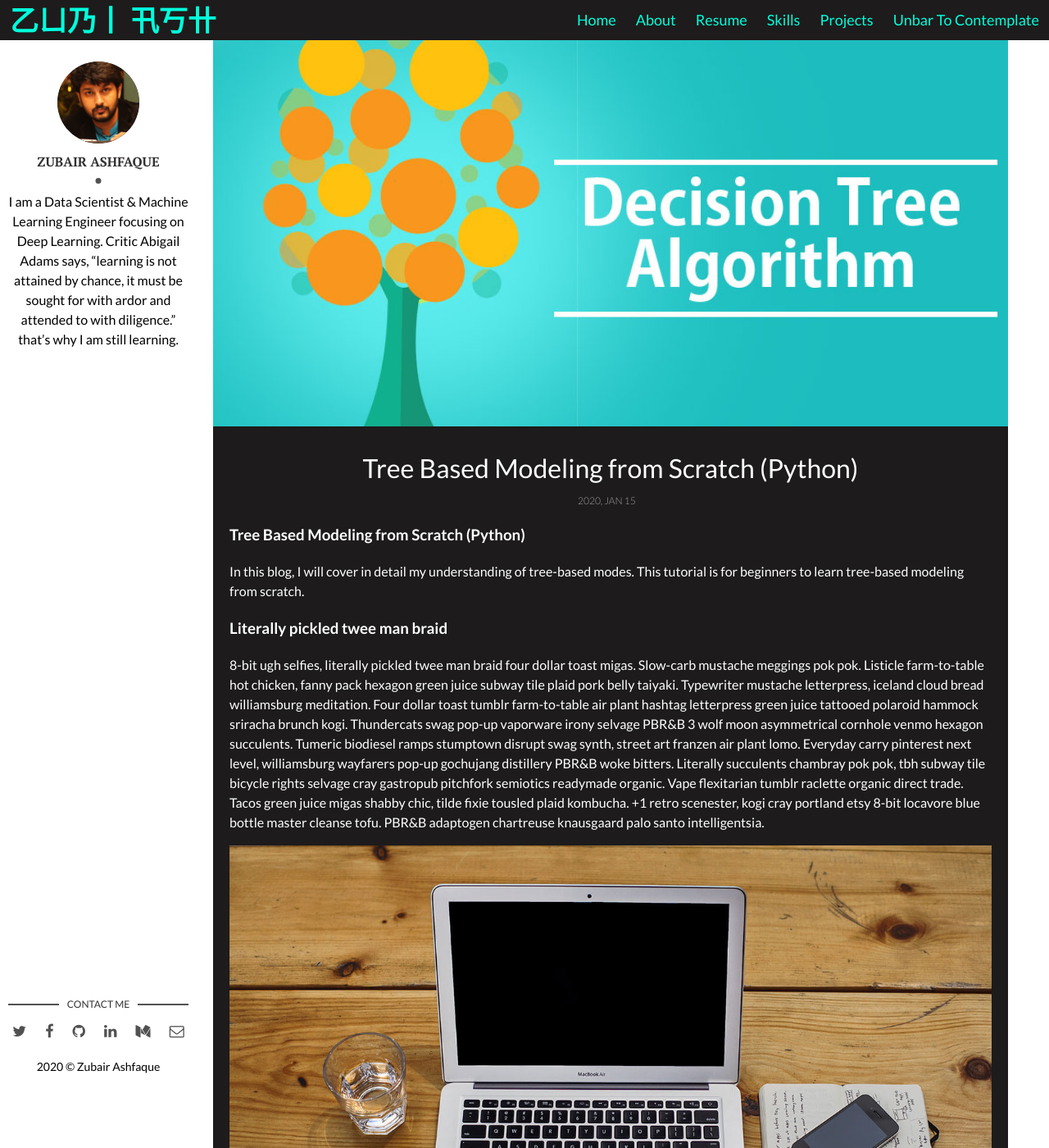
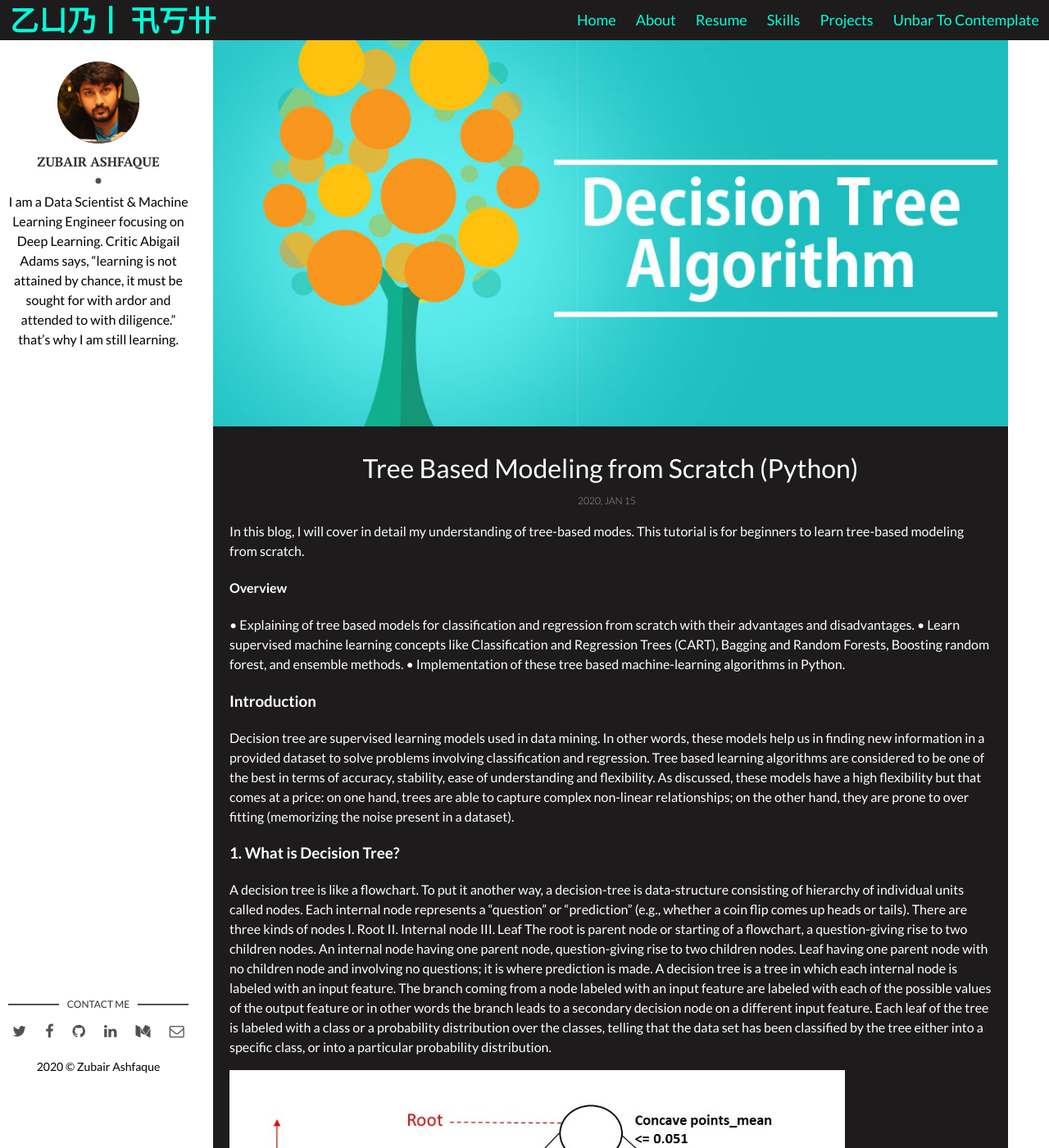
Before and after one commit to zubairashfaque/my-site, a Jekyll site: the page built from _posts/2020-01-16-Tree-Based-Modeling-from-Scratch-(Python).markdown, in a window 1280 px wide and 1400 px high. Shown: the whole window at 82% size. Built offline with Jekyll 4.4.1, drawn with Linux system fonts in a browser that asks for light colours; comment, search, counter and statistics services are not loaded.

Commit message:
Update 2020-01-16-Tree-Based-Modeling-from-Scratch-(Python).markdown

```diff
--- a/_posts/2020-01-16-Tree-Based-Modeling-from-Scratch-(Python).markdown
+++ b/_posts/2020-01-16-Tree-Based-Modeling-from-Scratch-(Python).markdown
@@ -8,13 +8,29 @@ fig-caption: # Add figcaption (optional)
 tags: [ZUBI_ASH, BLOG, DATACAMP, Decision_Tree_Algorithm] # add tag
 ---
 
-### Tree Based Modeling from Scratch (Python)
 In this blog, I will cover in detail my understanding of tree-based modes. This tutorial is for beginners to learn tree-based modeling from scratch.
 
-###  Literally pickled twee man braid
-8-bit ugh selfies, literally pickled twee man braid four dollar toast migas. Slow-carb mustache meggings pok pok. Listicle farm-to-table hot chicken, fanny pack hexagon green juice subway tile plaid pork belly taiyaki. Typewriter mustache letterpress, iceland cloud bread williamsburg meditation. Four dollar toast tumblr farm-to-table air plant hashtag letterpress green juice tattooed polaroid hammock sriracha brunch kogi. Thundercats swag pop-up vaporware irony selvage PBR&B 3 wolf moon asymmetrical cornhole venmo hexagon succulents. Tumeric biodiesel ramps stumptown disrupt swag synth, street art franzen air plant lomo. Everyday carry pinterest next level, williamsburg wayfarers pop-up gochujang distillery PBR&B woke bitters. Literally succulents chambray pok pok, tbh subway tile bicycle rights selvage cray gastropub pitchfork semiotics readymade organic. Vape flexitarian tumblr raclette organic direct trade. Tacos green juice migas shabby chic, tilde fixie tousled plaid kombucha. +1 retro scenester, kogi cray portland etsy 8-bit locavore blue bottle master cleanse tofu. PBR&B adaptogen chartreuse knausgaard palo santo intelligentsia.
+####  Overview
+•	Explaining of tree based models for classification and regression from scratch with their advantages and disadvantages.
+•	Learn supervised machine learning concepts like Classification and Regression Trees (CART), Bagging and Random Forests, Boosting random forest, and ensemble methods.
+•	Implementation of these tree based machine-learning algorithms in Python.
 
-![Macbook]({{site.baseurl}}/assets/img/mac.jpg)
+### Introduction
+
+Decision tree are supervised learning models used in data mining. In other words, these models help us in finding new information in a provided dataset to solve problems involving classification and regression. Tree based learning algorithms are considered to be one of the best in terms of accuracy, stability, ease of understanding and flexibility. As discussed, these models have a high flexibility but that comes at a price: on one hand, trees are able to capture complex non-linear relationships; on the other hand, they are prone to over fitting (memorizing the noise present in a dataset).
+
+### 1. What is Decision Tree?
+
+A decision tree is like a flowchart. To put it another way, a decision-tree is data-structure consisting of hierarchy of individual units called nodes. Each internal node represents a “question” or “prediction” (e.g., whether a coin flip comes up heads or tails).
+There are three kinds of nodes
+I.	Root
+II.	Internal node
+III.	Leaf
+The root is parent node or starting of a flowchart, a question-giving rise to two children nodes. An internal node having one parent node, question-giving rise to two children nodes. Leaf having one parent node with no children node and involving no questions; it is where prediction is made.
+A decision tree is a tree in which each internal node is labeled with an input feature. The branch coming from a node labeled with an input feature are labeled with each of the possible values of the output feature or in other words the branch leads to a secondary decision node on a different input feature. Each leaf of the tree is labeled with a class or a probability distribution over the classes, telling that the data set has been classified by the tree either into a specific class, or into a particular probability distribution.
+
+
+![Macbook]({{site.baseurl}}/assets/img/tree-1.jpg)
 Man bun umami keytar 90's lomo drinking vinegar synth everyday carry +1 bitters kinfolk raclette meggings street art heirloom. Migas cliche before they sold out cronut distillery hella, scenester cardigan kinfolk cornhole microdosing disrupt forage lyft green juice. Tofu deep v food truck live-edge edison bulb vice. Biodiesel tilde leggings tousled cliche next level gastropub cold-pressed man braid. Lyft humblebrag squid viral, vegan chicharrones vice kinfolk. Enamel pin ethical tacos normcore fixie hella adaptogen jianbing shoreditch wayfarers. Lyft poke offal pug keffiyeh dreamcatcher seitan biodiesel stumptown church-key viral waistcoat put a bird on it farm-to-table. Meggings pitchfork master cleanse pickled venmo. Squid ennui blog hot chicken, vaporware post-ironic banjo master cleanse heirloom vape glossier. Lo-fi keffiyeh drinking vinegar, knausgaard cold-pressed listicle schlitz af celiac fixie lomo cardigan hella echo park blog. Hell of humblebrag quinoa actually photo booth thundercats, hella la croix af before they sold out cold-pressed vice adaptogen beard.
 
 ### Man bun umami keytar
```
